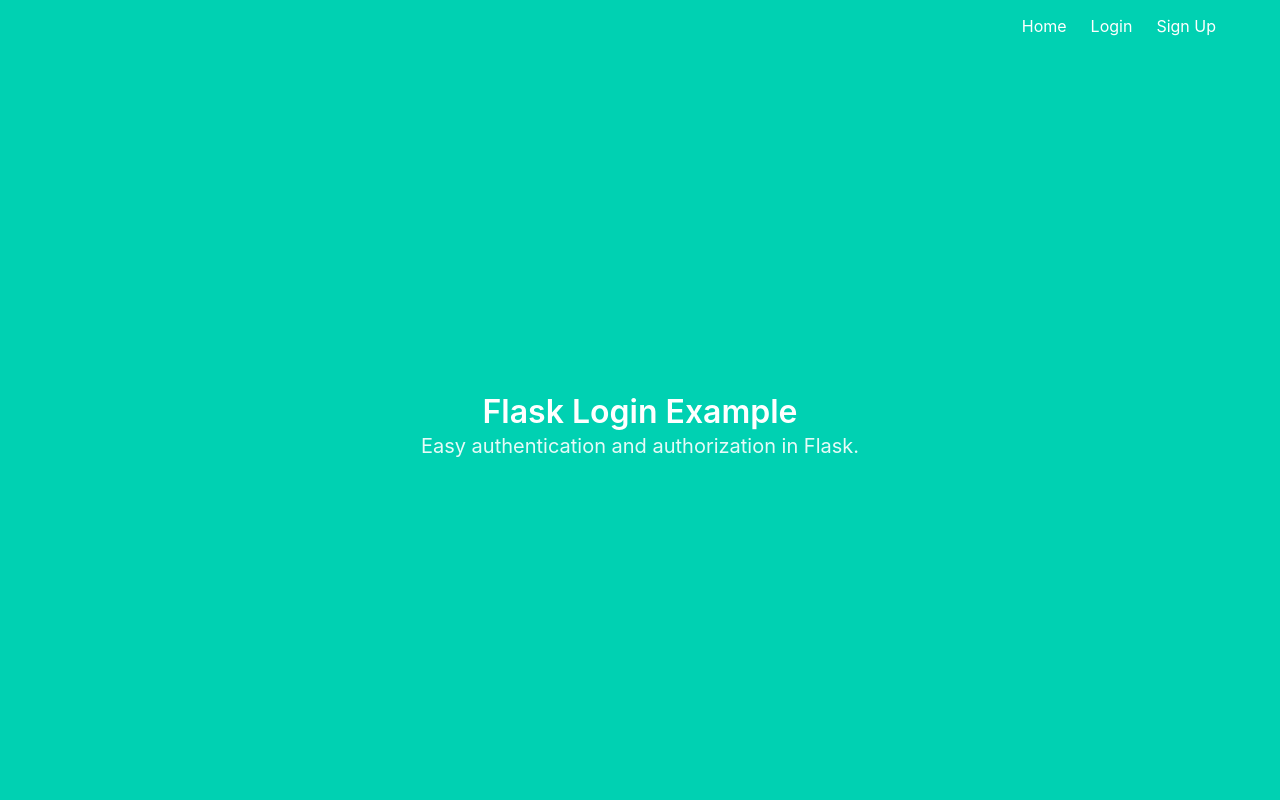
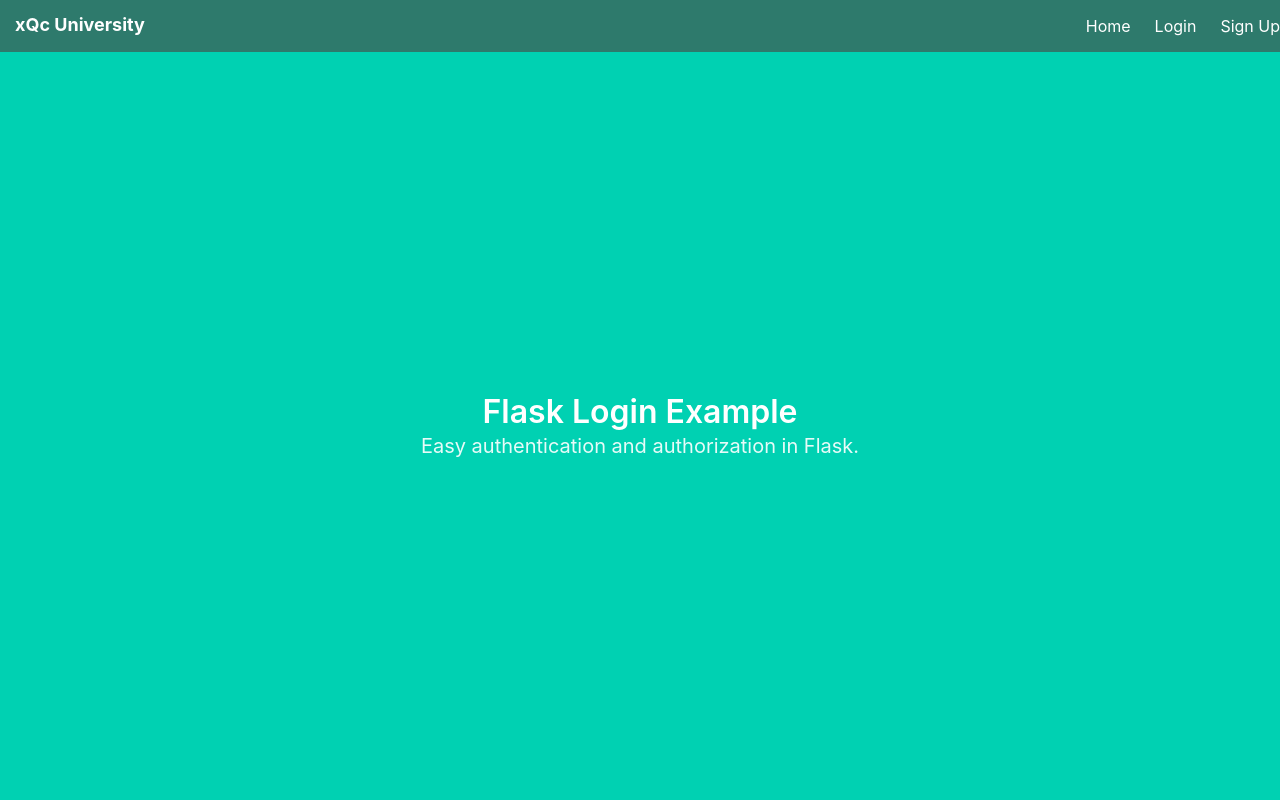
Before and after one commit to CybrNight/CSE106-CourseApp, a Flask app: page / in a window 1280 px wide. Run offline with Flask 3, Linux system fonts and the light colour scheme.

Commit message:
added university name to navbar

```diff
--- /dev/null
+++ b/project/static/css/base.css
@@ -0,0 +1,11 @@
+.navbar {
+  background-color: #2e7a6c !important;
+}
+
+.navbar .navbar-brand {
+    float: left;
+    padding: 0 15px;
+    line-height: 50px;
+    font-weight: bold;
+    font-size: 18px;
+}
--- a/project/templates/base.html
+++ b/project/templates/base.html
@@ -6,6 +6,7 @@
     <meta http-equiv="X-UA-Compatible" content="IE=edge" />
     <meta name="viewport" content="width=device-width, initial-scale=1" />
     <title>CSE106 - Courses</title>
+    <link rel="stylesheet" href="{{ url_for('static', filename='css/base.css') }}">
     <link
       rel="stylesheet"
       href="https://cdnjs.cloudflare.com/ajax/libs/bulma/0.7.2/css/bulma.min.css"
@@ -17,6 +18,7 @@
     <section class="hero is-primary is-fullheight">
       <div class="hero-head">
         <nav class="navbar">
+          <a class="navbar-brand">xQc University</a>
           <div class="container">
             <div id="navbarMenuHeroA" class="navbar-menu">
               <div class="navbar-end">
```
